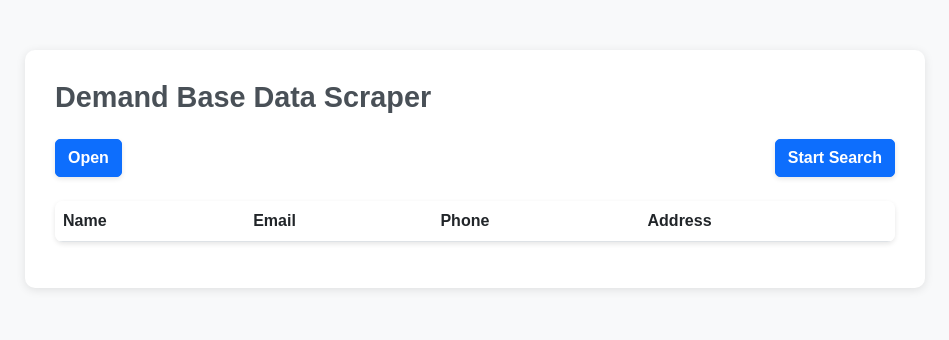
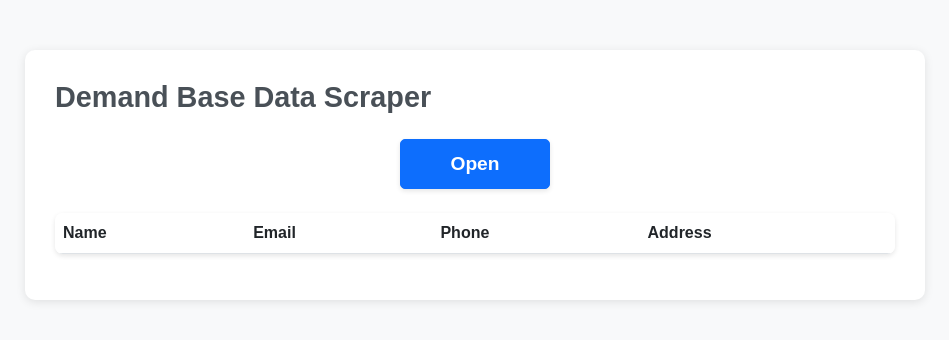
Before and after one commit to AbubakarMian/demand_base, a website: page saved_search_browser.html in a window 1280 px wide. Shown: the whole page, without its empty margins (165-1114 px from the left). Drawn offline with Linux system fonts and the light colour scheme.

Commit message:
css fixes

```diff
--- a/css/app.css
+++ b/css/app.css
@@ -36,6 +36,10 @@
     border-radius: 5px;
     box-shadow: 0 2px 5px rgba(0, 0, 0, 0.1);
     transition: all 0.3s ease;
+    font-size: 1.2rem;
+    padding: 10px 20px;
+    min-width: 150px;
+    text-align: center;
 }
 
 .btn:hover {
@@ -45,6 +49,13 @@
 .btn_area {
     display: flex;
     justify-content: space-between;
+}
+
+.btn_area_center{
+    display: flex;
+    justify-content: center;
+    align-items: center;
+    height: 100%;
 }
 
 .btn_area button {
--- a/js/app_browser.js
+++ b/js/app_browser.js
@@ -12,17 +12,15 @@
 });
 
 document.getElementById('startButton').addEventListener('click', () => {
-
     $("#startButton").css('display', 'none');
     $("#stopButton").css('display', 'block');
     $("#downloadCsvButton").css('display', 'none');
 
     const tableBody = document.querySelector("#dataTable tbody");
-
     if (eventSource && !isStopped) return; // Prevent starting if already running
     console.log('starting 1');
     isStopped = false;
-    // tableBody.innerHTML = '';
+    tableBody.innerHTML = '';
     // eventSource = new EventSource(`https://node.hatinco.com/demand_base?url=${encodeURIComponent(url)}`);
     eventSource = new EventSource(`http://localhost:5003/demand_base`);
     eventSource.onmessage = (event) => {
@@ -89,9 +87,10 @@
 });
 
 document.getElementById('loadButton').addEventListener('click', async () => {
+    $("#loadButton").css('display', 'none');
     $("#startButton").css('display', 'block');
     $("#stopButton").css('display', 'none');
-    $("#downloadCsvButton").css('display', 'block');
+    $("#downloadCsvButton").css('display', 'none');
         await fetch('http://localhost:5003/loadurl', { method: 'GET' });
         console.log("Open browser.");
 });
--- a/saved_search_browser.html
+++ b/saved_search_browser.html
@@ -37,9 +37,9 @@
         <!-- Form Section -->
         <form id="scraperForm" class="mt-4">
 
-            <div class="btn_area">
+            <div class="btn_area btn_area_center">
                 <button type="button" id="loadButton" class="btn btn-primary">Open</button>
-                <button type="button" id="startButton" class="btn btn-primary">Start Search</button>
+                <button type="button" id="startButton" style="display: none;" class="btn btn-primary">Start Search</button>
                 <button type="button" id="stopButton" style="display: none;" class="btn btn-danger">Stop Search</button>
                 <button id="downloadCsvButton" style="display: none;" class="btn btn-info">Download CSV</button>
             </div>
```
